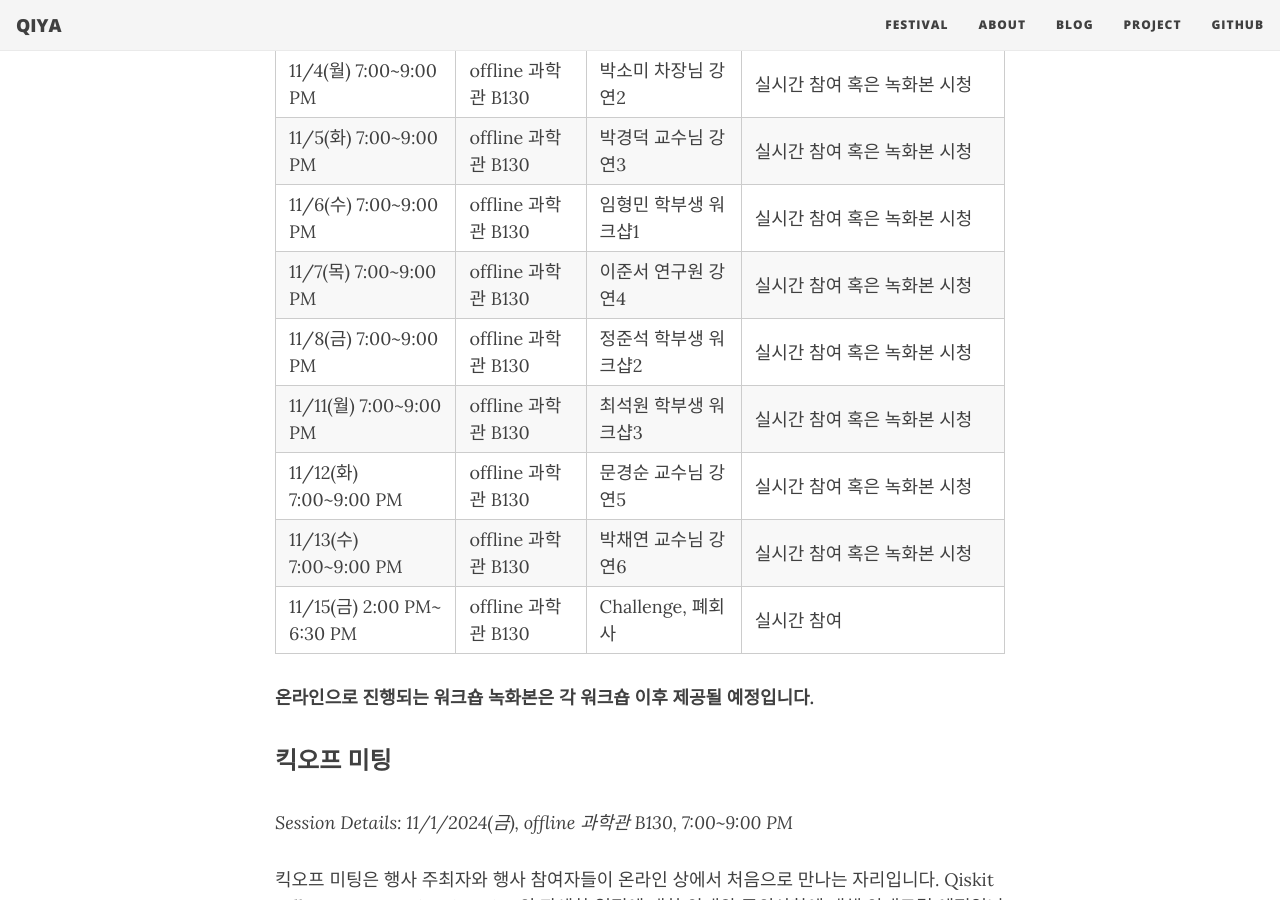
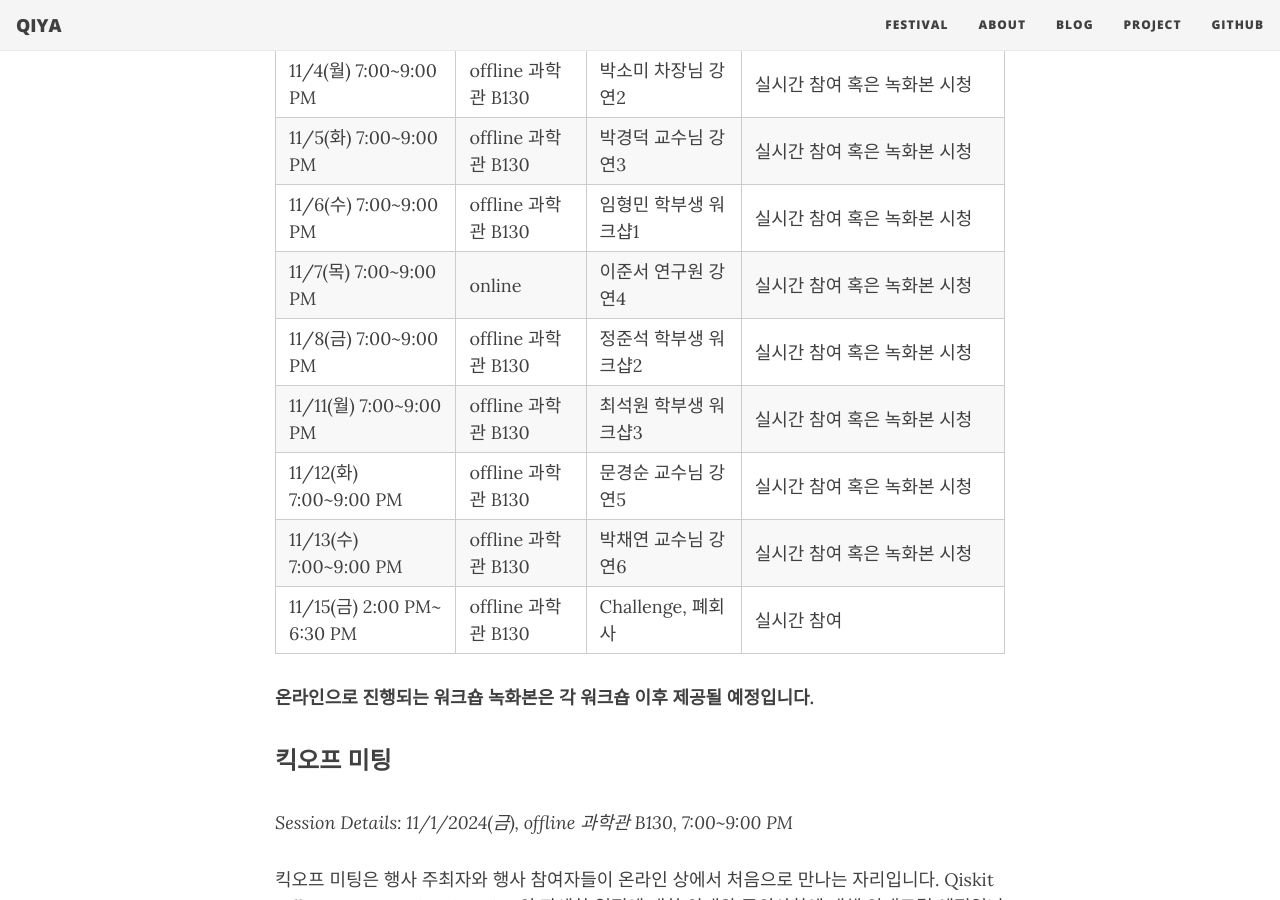
Before and after one commit to QIYA-yonsei/QIYA-yonsei.github.io, a Jekyll site: the page built from index.md, in a window 1280 px wide and 900 px high, scrolled down 1854 px. Built offline with Jekyll 4.4.1, drawn with Linux system fonts in a browser that asks for light colours; nearby versions of some CDN libraries.

Commit message:
Update index.md

```diff
--- a/index.md
+++ b/index.md
@@ -33,7 +33,7 @@ Qiskit Fall Fest at Yonsei University에서 참가자분들을 만나 뵐 수
 | 11/4(월) 7:00~9:00 PM  | offline 과학관 B130     | 박소미 차장님 강연2 | 실시간 참여 혹은 녹화본  시청 |
 | 11/5(화) 7:00~9:00 PM  | offline 과학관 B130     | 박경덕 교수님 강연3 | 실시간 참여 혹은 녹화본  시청 |
 | 11/6(수) 7:00~9:00 PM  | offline 과학관 B130     | 임형민 학부생 워크샵1 | 실시간 참여 혹은 녹화본  시청 |
-| 11/7(목) 7:00~9:00 PM  | offline 과학관 B130     | 이준서 연구원 강연4 | 실시간 참여 혹은 녹화본  시청 |
+| 11/7(목) 7:00~9:00 PM  | online     | 이준서 연구원 강연4 | 실시간 참여 혹은 녹화본  시청 |
 | 11/8(금) 7:00~9:00 PM  | offline 과학관 B130     | 정준석 학부생 워크샵2 | 실시간 참여 혹은 녹화본 시청 |
 | 11/11(월) 7:00~9:00 PM  | offline 과학관 B130     | 최석원 학부생 워크샵3 | 실시간 참여 혹은 녹화본  시청 |
 | 11/12(화) 7:00~9:00 PM  | offline 과학관 B130     | 문경순 교수님 강연5 | 실시간 참여 혹은 녹화본  시청 |
```
